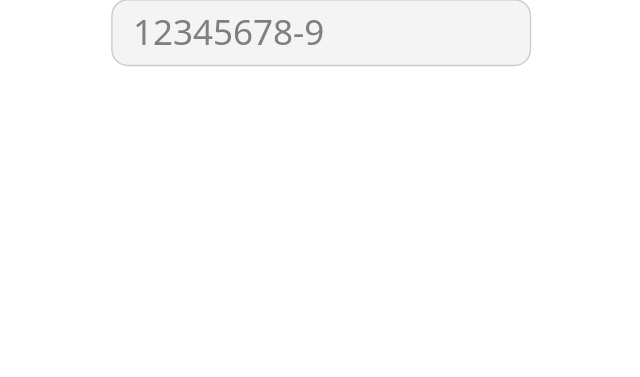
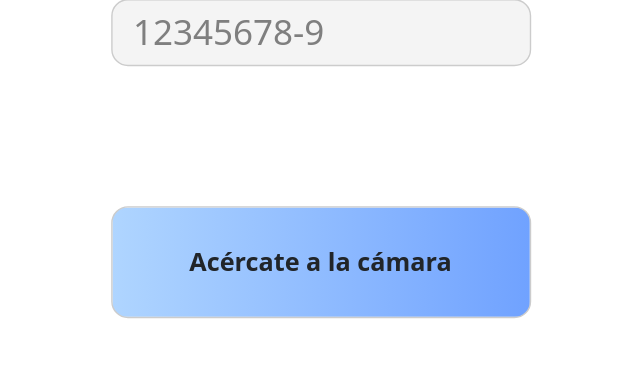
Before and after one commit to patricioespinozaa/FaceGate, a Flask app: page /facegate/app-front/student in a window 1280 px wide; the page is wider, and only the part inside the window is pictured. Shown: the part 250-627 px from the top of that part, without its empty margins (332-972 px from the left). Run offline with Flask 3, Linux system fonts and the light colour scheme.

Commit message:
style: se restaura el decision box

```diff
--- a/app-front/static/js/rut_sender_student.js
+++ b/app-front/static/js/rut_sender_student.js
@@ -1,6 +1,7 @@
 document.addEventListener('DOMContentLoaded', function () {
     const rutInput = document.getElementById('rut');
-    const confirmationMessage = document.getElementById('confirmation-message');
+    const decisionBox = document.getElementById('decision-box');
+    const accessLabel = document.getElementById('access-label');
     const capturedPhoto = document.getElementById('captured-photo');
 
     // Logica para recibir la imagen tomada
@@ -42,8 +43,11 @@ document.addEventListener('DOMContentLoaded', function () {
                     .then(res => res.json())
                     .then(data => {
                         console.log('✅ RUT guardado:', data);
-                        confirmationMessage.textContent = 'RUT enviado. Por favor espera mientras se verifica.';
                         rutInput.disabled = true;
+
+                        // Cambia el decision box a estado "En proceso"
+                        decisionBox.classList.remove('success', 'error');
+                        accessLabel.textContent = 'RUT enviado. Verificando...';
 
                         // Empieza el polling de imagen SOLO después de enviar
                         startPolling();
@@ -52,7 +56,8 @@ document.addEventListener('DOMContentLoaded', function () {
                         setTimeout(() => {
                             rutInput.disabled = false;
                             rutInput.value = ''; // Limpiar el campo para reusar
-                            confirmationMessage.textContent = '';
+                            accessLabel.textContent = 'Acércate a la cámara';
+                            decisionBox.classList.remove('success', 'error');
                             clearInterval(pollingIntervalId); // Detener polling anterior
                             pollingIntervalId = null; // Reset flag
                             capturedPhoto.style.display = 'none'; // ocultar imagen anterior
@@ -61,6 +66,7 @@ document.addEventListener('DOMContentLoaded', function () {
                     })
                     .catch(error => {
                         console.error('❌ Error al enviar RUT:', error);
+                        decisionBox.classList.add('error');
                         confirmationMessage.textContent = 'Error al enviar tu RUT. Inténtalo de nuevo.';
                     });
             }
--- a/app-front/templates/student.html
+++ b/app-front/templates/student.html
@@ -12,7 +12,7 @@
         <div class="model-container">
             <div class="model-row">
 
-                <!-- Ingresar RUT -->
+                <!--Ingresar Rut -->
                 <div class="input-group-custom">
                     <input type="text" id="rut" inputmode="numeric" style="width: 300px" placeholder="12345678-9">
                 </div>
@@ -22,9 +22,13 @@
                     <img id="captured-photo" src="" alt="Tu foto se mostrará aquí" style="max-width: 400px; display: none;">
                 </div>
 
-                <!-- Mensaje de confirmación -->
-                <div id="confirmation-message" style="margin-top: 20px; font-size: 20px;"></div>
-
+                <!-- Decisión -->
+                <div class="decision-column">
+                    <div class="box model-decision" id="decision-box">
+                        <div id="access-label">Acércate a la cámara</div>
+                    </div>
+                    <div id="decision-message" class="decision-message"></div>
+                </div>
             </div>
         </div>
     </div>
```
